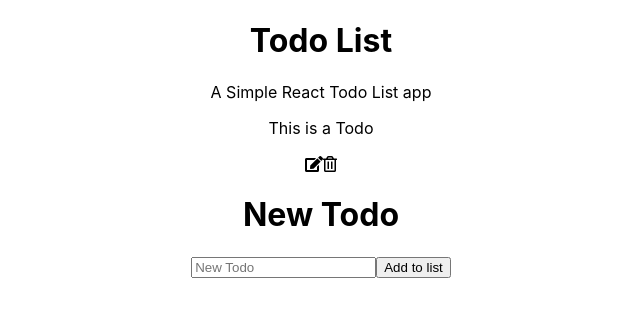
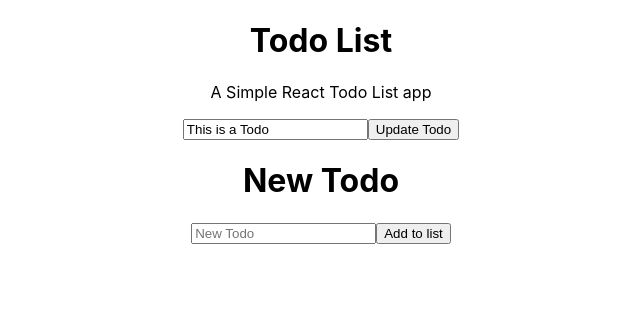
Before and after one commit to igorstojanovic91/react_todo_list, a React (Create React App) app: page / in a window 1280 px wide. Both pictures are taken after a click on the icon 633 px from the left and 163 px from the top of the page. Shown: the top 316 px of the page, without its empty margins (319-959 px from the left). Built offline with nearby package versions, Linux system fonts and the light colour scheme.

Commit message:
Adding Update Todo functionality

```diff
--- a/src/Todo.js
+++ b/src/Todo.js
@@ -4,17 +4,41 @@ class Todo extends Component {
     constructor(props) {
         super(props)
 
+        this.state = { text: this.props.text, isEdditing: false}
+
         this.handleClickDelete = this.handleClickDelete.bind(this)
         this.handleClickUpdate = this.handleClickUpdate.bind(this)
         this.handleClickToggle = this.handleClickToggle.bind(this)
+        this.handleClickToggleUpdate = this.handleClickToggleUpdate.bind(this)
+        this.handleClickUpdateSubmit = this.handleClickUpdateSubmit.bind(this)
     }
 
     handleClickDelete() {
         this.props.remove(this.props.id)
     }
-    handleClickUpdate() {
 
+    handleClickUpdate(evt) {
+        this.setState({
+            [evt.target.name] : evt.target.value
+        })
     }
+
+    handleClickToggleUpdate(evt) {
+        this.setState({
+            isEdditing: !this.state.isEdditing
+        })
+    }
+
+    handleClickUpdateSubmit(evt) {
+        evt.preventDefault();
+        this.props.update(this.props.id, this.state.text)
+        this.setState({
+            isEdditing: !this.state.isEdditing
+        })
+    }
+
+
+
 
     handleClickToggle() {
         this.props.toggle(this.props.id)
@@ -23,14 +47,46 @@ class Todo extends Component {
 
 
     render() {
+        const isEdditing = this.state.isEdditing
+        let display;
+
+        if (!isEdditing) {
+            display = (
+            <div className="Todo">
+                <div className="Todo-text">
+                    <p onClick={this.handleClickToggle}>{this.props.text}</p>
+                </div>
+                <div className="Todo-icons">
+                    <i className="fas fa-edit" onClick={this.handleClickToggleUpdate} ></i>
+                    <i className="far fa-trash-alt" onClick={this.handleClickDelete}></i>
+                </div>
+            </div>
+            )
+        } else {
+            display = (
+            <div className="Todo-form">
+                <form onSubmit={this.handleClickUpdateSubmit}>
+                <label htmlFor="text"></label>
+                    <input
+                    value={this.state.text}
+                    name="text"
+                    type="text"
+                    onChange={this.handleClickUpdate}
+                    />
+                    <button>Update Todo</button>
+                </form>
+
+            </div>
+            )
+        }
+
         return (
+
             <div>
-            <p onClick={this.handleClickToggle}>{this.props.text}</p>
-            <div>
-                <i className="fas fa-edit" ></i>
-                <i className="far fa-trash-alt" onClick={this.handleClickDelete}></i>
+                {display}
+
             </div>
-            </div>
+
         )
     }
 }
--- a/src/TodoList.js
+++ b/src/TodoList.js
@@ -10,6 +10,7 @@ class TodoList extends Component {
             todos: [{
                 text: "This is a Todo",
                 done: false,
+                isEdditing: false,
                 id: uuid()
             }]
         }
@@ -31,8 +32,10 @@ class TodoList extends Component {
         this.setState({todos : obj})
     }
 
-    updateTodo(id) {
-
+    updateTodo(id, updateText) {
+        this.setState({
+            todos : this.state.todos.map(todo => (todo.id === id ? {...todo, text: updateText} : todo))
+        })
     }
 
     toggleTodo(id) {
@@ -45,10 +48,11 @@ class TodoList extends Component {
 
     render() {
         const todo = this.state.todos.map(todo =>
-        <Todo text={todo.text} done={todo.done} key={todo.id} id={todo.id}
+        <Todo text={todo.text} done={todo.done} key={todo.id} id={todo.id} isEdditing={todo.isEdditing}
         remove={this.removeTodo}
         update={this.updateTodo}
         toggle={this.toggleTodo}
+
         />)
     return (
       <div className="TodoList">
```
